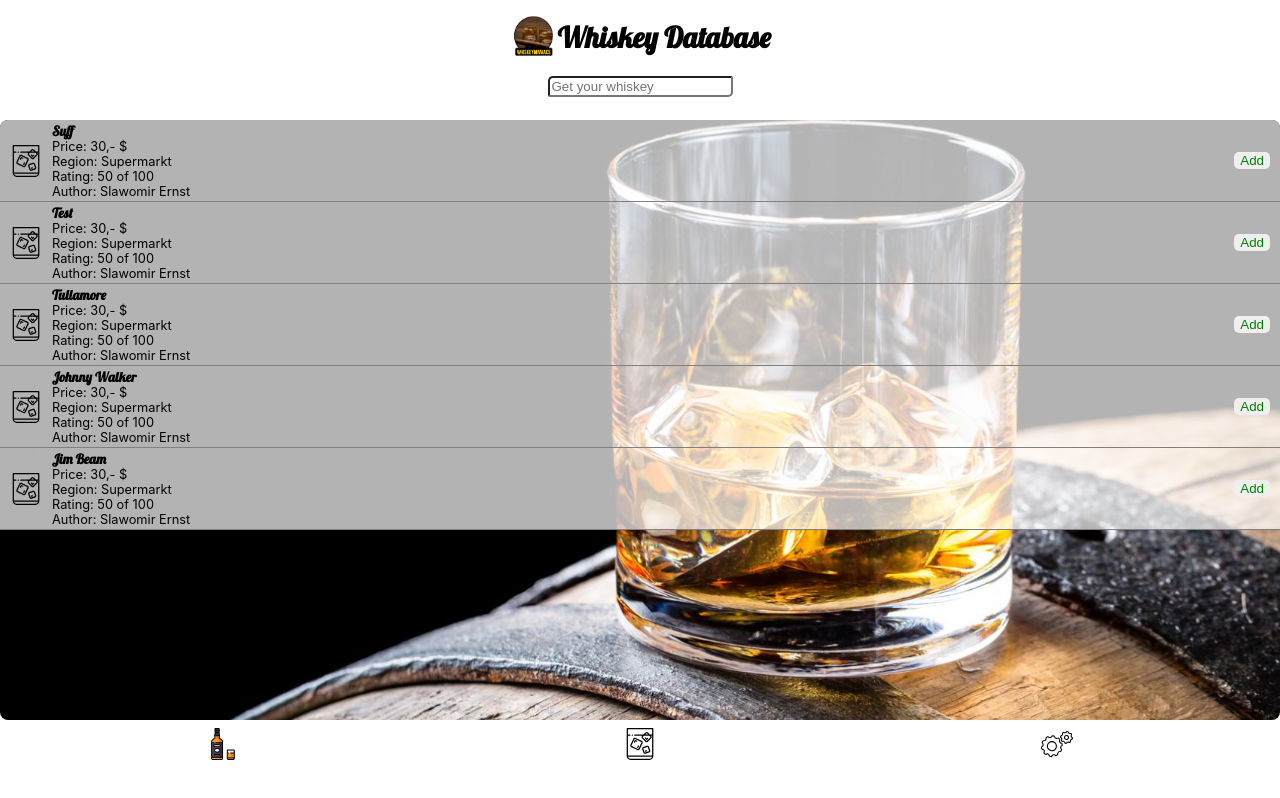
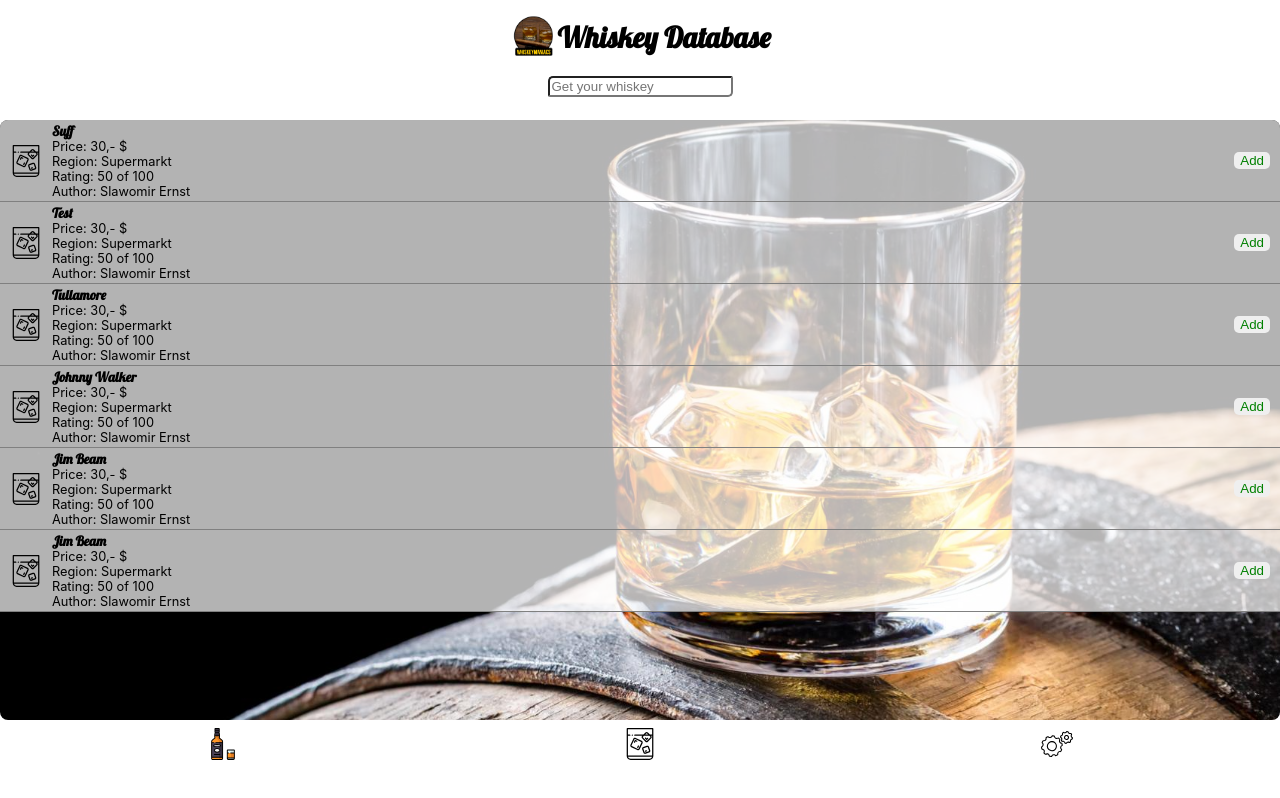
Before and after one commit to slawoe/whiskeyapp, a React (Create React App) app: page /my in a window 1280 px wide. Built offline with nearby package versions, Linux system fonts and the light colour scheme; data requests are answered from the project's data file.

Commit message:
Minor changes

```diff
--- a/db.json
+++ b/db.json
@@ -39,6 +39,14 @@
       "region": "Supermarkt",
       "rating": 50,
       "author": "Slawomir Ernst"
+    },
+    {
+      "id": 6,
+      "title": "Jim Beam",
+      "price": 30,
+      "region": "Supermarkt",
+      "rating": 50,
+      "author": "Slawomir Ernst"
     }
   ]
 }
--- a/src/pages/AddWhiskey.js
+++ b/src/pages/AddWhiskey.js
@@ -1,22 +1,5 @@
 import React, { useState } from "react";
 import styled from "@emotion/styled";
-import { useQuery } from "react-query";
-
-const AddMyWhiskey = async (whiskey) => {
-  const response = await fetch("http://localhost:3000/mywhiskies", {
-    method: "POST",
-    headers: { "Content-Type": "application/json" },
-    body: JSON.stringify(whiskey),
-  });
-  return response.json();
-};
-
-function AddForm({ children }) {
-  const [title, setTitle] = useState("");
-  const [region, setRegion] = useState("");
-  const [rating, setRating] = useState(null);
-  const [price, setPrice] = useState(null);
-  const [author, setAuthor] = useState("");
 
 const AddWhiskeyContainer = styled.div`
   background: rgba(255, 255, 255, 0.7);
@@ -47,6 +30,14 @@
   font-family: "Lobster";
   font-size: 1em;
 `;
+
+function AddForm({ children }) {
+  const [title, setTitle] = useState("");
+  const [region, setRegion] = useState("");
+  const [rating, setRating] = useState(undefined);
+  const [price, setPrice] = useState(undefined);
+  const [author, setAuthor] = useState("");
+
   function titleChange(title) {
     setTitle(title.target.value);
   }
@@ -62,7 +53,7 @@
   function authorChange(author) {
     setAuthor(author.target.value);
   }
-  const todo = { title, region, rating, price, createdAt: Date.now() };
+  const newWhiskey = { title, region, rating, price, createdAt: Date.now() };
   return (
     <AddWhiskeyContainer>
       <Form>
--- a/src/pages/MyWhiskeys.js
+++ b/src/pages/MyWhiskeys.js
@@ -28,7 +28,7 @@
       {status === "success" && (
         <List>
           {data.map((whiskey) => (
-            <ListItemLink key={whiskey.title}>
+            <ListItemLink key={whiskey.id}>
               <Img
                 src={Tumbler}
                 // alt={`Picture of ${whiskey.title}`}
```
Lines whose indentation alone changed are shown as unchanged.
